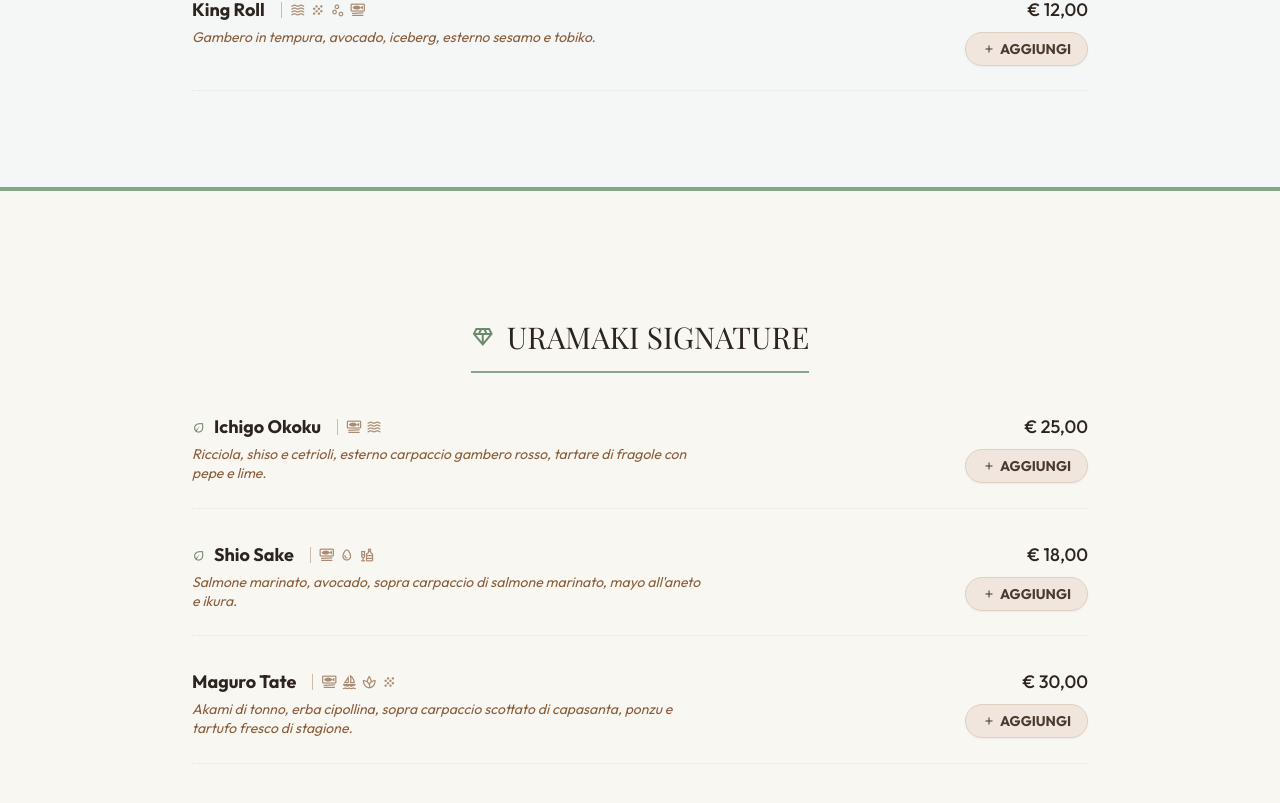
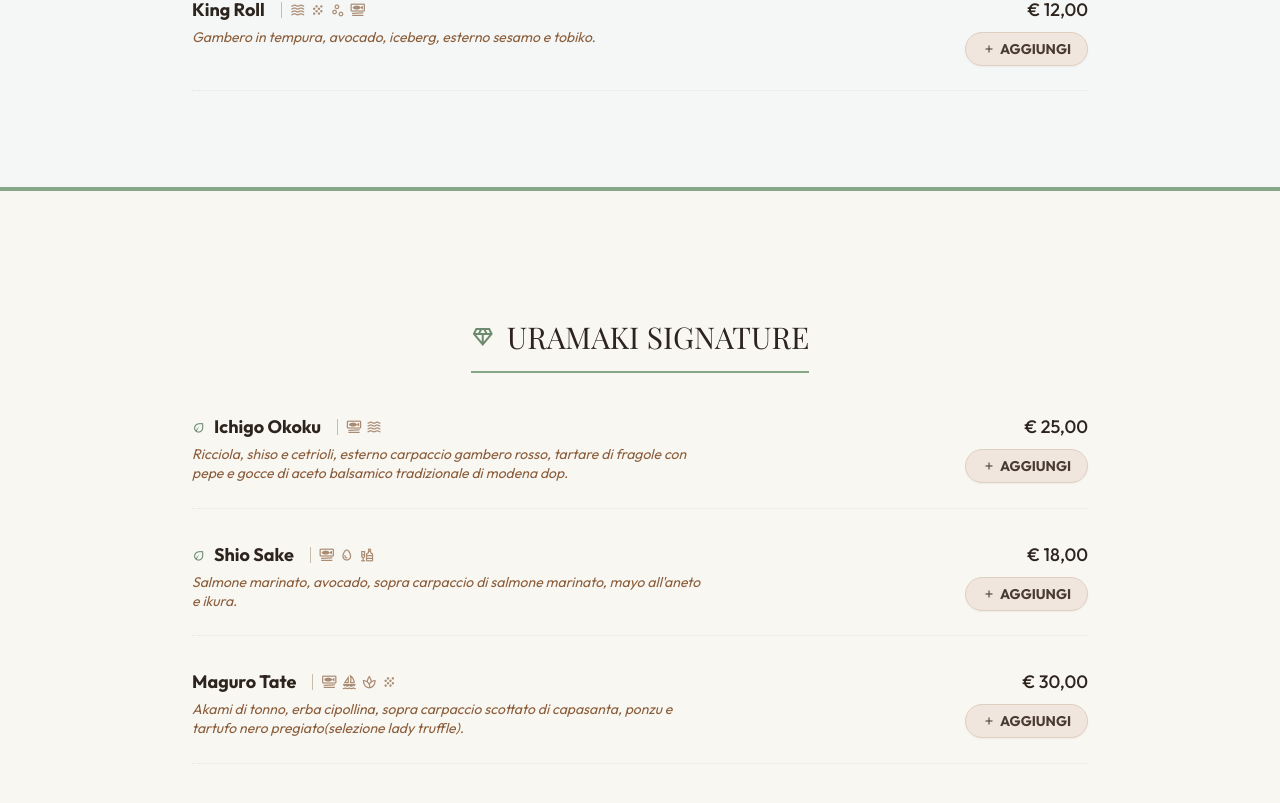
Before and after one commit to pezoneluigi-sys/muramasa3, a React (Vite) app: page / in a window 1280 px wide. Shown: the part 11166-11969 px from the top of the page. Built offline with nearby package versions, Linux system fonts and the light colour scheme; a web font is replaced by a local one.

Commit message:
feat: Update menu item descriptions and prices
Refines the descriptions for "Ichigo Okoku" and "Maguro Tate" to include more specific ingredient details. Also updates the prices for bottled water (Acqua Liscia and Acqua Frizzante) from €2.00 to €1.50.

```diff
--- a/data.ts
+++ b/data.ts
@@ -525,7 +525,7 @@ export const menuData: MenuSectionData[] = [
       {
         name: 'Ichigo Okoku',
         price: '€ 25,00',
-        description: 'Ricciola, shiso e cetrioli, esterno carpaccio gambero rosso, tartare di fragole con pepe e lime.',
+        description: 'Ricciola, shiso e cetrioli, esterno carpaccio gambero rosso, tartare di fragole con pepe e gocce di aceto balsamico tradizionale di modena dop.',
         isGlutenFree: true,
         allergens: ['fish', 'crustaceans']
       },
@@ -539,7 +539,7 @@ export const menuData: MenuSectionData[] = [
       {
         name: 'Maguro Tate',
         price: '€ 30,00',
-        description: 'Akami di tonno, erba cipollina, sopra carpaccio scottato di capasanta, ponzu e tartufo fresco di stagione.',
+        description: 'Akami di tonno, erba cipollina, sopra carpaccio scottato di capasanta, ponzu e tartufo nero pregiato(selezione lady truffle).',
         allergens: ['fish', 'molluscs', 'soy', 'gluten']
       }
     ]
@@ -566,11 +566,11 @@ export const menuData: MenuSectionData[] = [
       },
       {
         name: 'Acqua Liscia 500ml',
-        price: '€ 2,00',
+        price: '€ 1,50',
       },
       {
         name: 'Acqua Frizzante 500ml',
-        price: '€ 2,00',
+        price: '€ 1,50',
       }
     ]
   }
```
